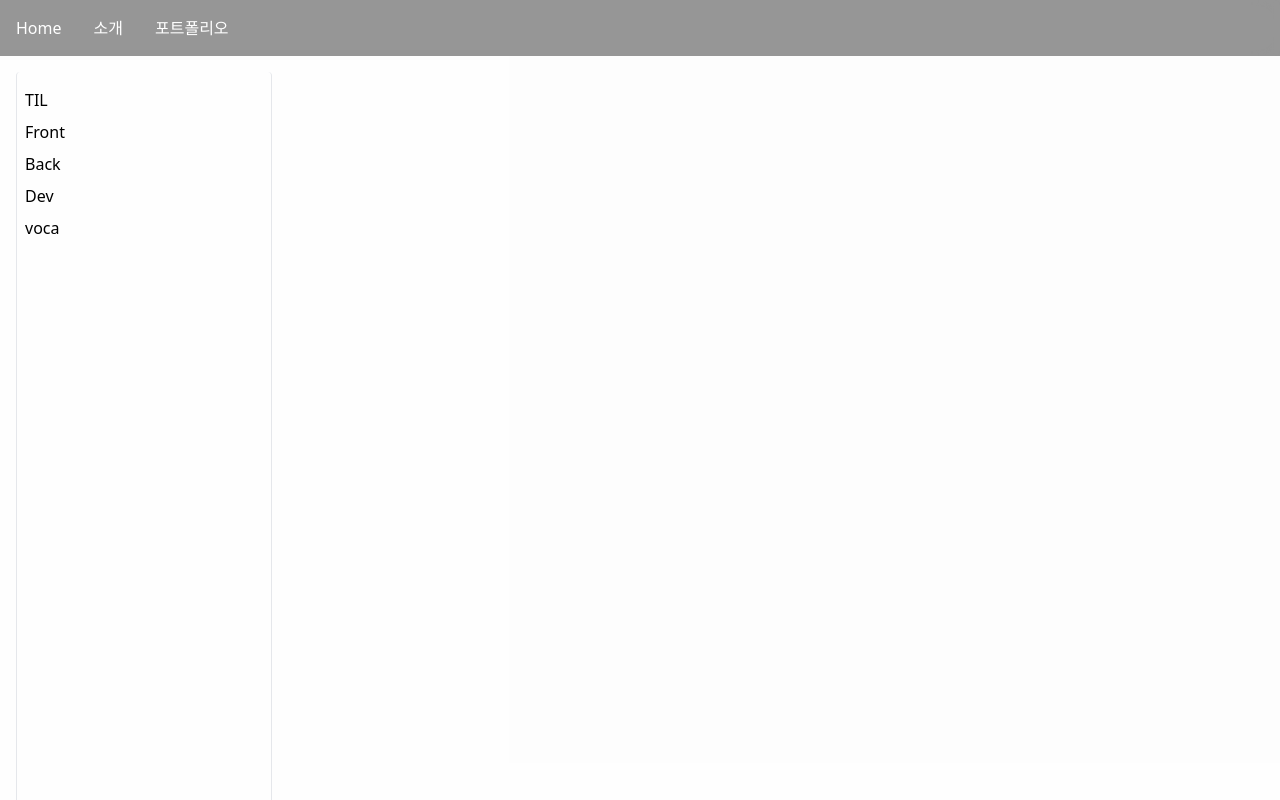
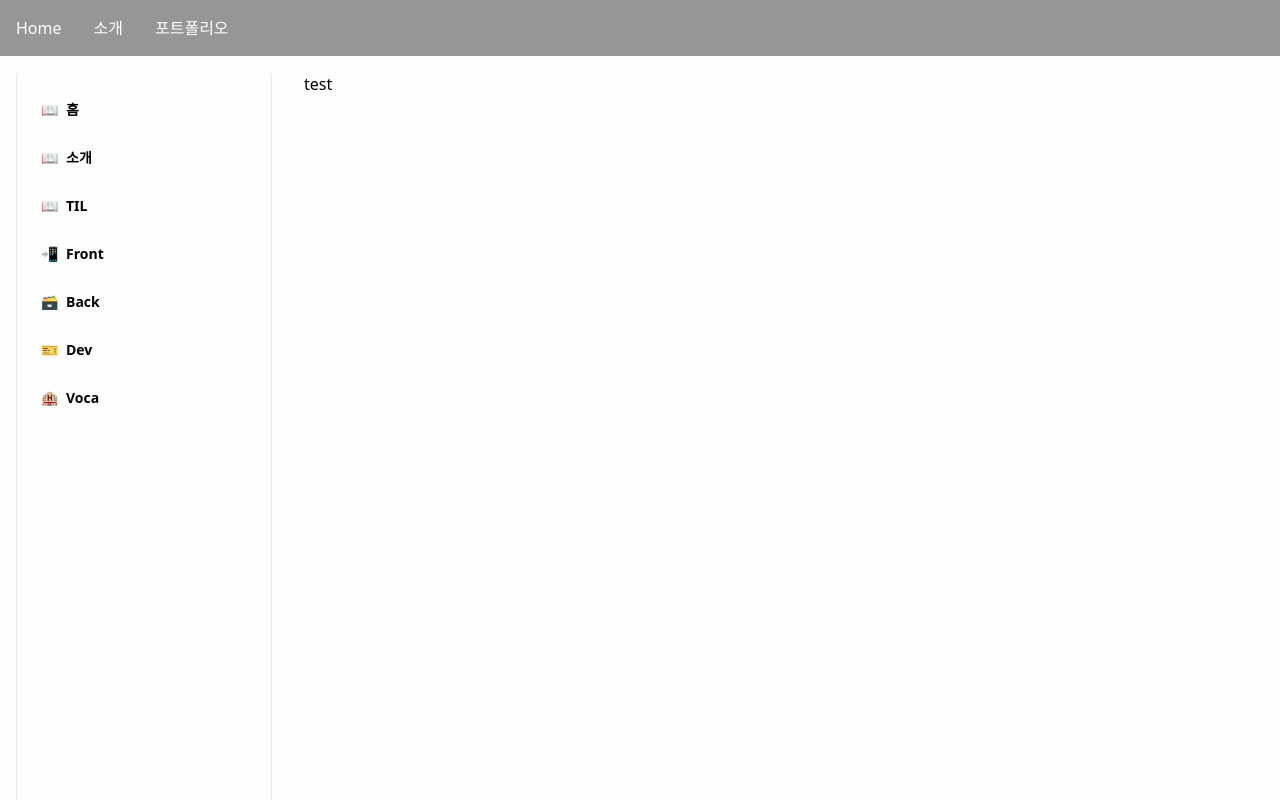
Before and after one commit to DongYeopMe/blog_port, a React (Vite) app in the folder frontend/: page / in a window 1280 px wide. Shown: the top 800 px of the page. Built offline with nearby package versions, Linux system fonts and the light colour scheme.

Commit message:
aside layout 적용

```diff
--- a/frontend/src/components/Layout.jsx
+++ b/frontend/src/components/Layout.jsx
@@ -1,13 +1,40 @@
 import Header from "../components/Header"
 import Footer from "../components/Footer"
 import React from "react"
+import { Link, useNavigate } from "react-router-dom";
 
 const Layout = (props) => {
+    //스텁 데이터 카테고리
+    const categories = [
+        { id: 1, name: "홈", emozi: "📖",path: "/" },
+        { id: 2, name: "소개", emozi: "📖",path: "/introduction" },
+        { id: 3, name: "TIL", emozi: "📖",path: "/category/til" },
+        { id: 4, name: "Front", emozi: "📲", path: "/category/front" },
+        { id: 5, name: "Back",emozi: "🗃️", path: "/category/back" },
+        { id: 6, name: "Dev",emozi: "🎫", path: "/category/dev" },
+        { id: 7, name: "Voca",emozi: "🏨", path: "/category/voca" },
+    ];
     return (
         <div className="relative bg-neutral-50/30">
             <Header />
                 <main className="container mx-auto flex flex-col p-2 sm:p-4 md:flex-row max-h-full">
-                {props.children}
+                    <aside className="border-x rounded mr-8 min-w-64 px-2 py-4 h-lvh">
+                        <nav className="flex flex-col gap-2">
+                            {categories.map((categories)=>(
+                            <Link
+                            key={categories.id}
+                            to={categories.path}
+                            className=" flex
+                            font-bold text-sm whitespace-nowrap
+                            ring-offset-background focus-visible:ring-ring focus-visible:ring-2 focus-visible:ring-offset-2 focus-visible:outline-none
+                            rounded-md h-10 px-4 py-3 disabled:pointer-events-none disabled:opacity-50 transition-colors">
+                                <span className="mr-2">{categories.emozi}</span>
+                            {categories.name}
+                            </Link>
+                            ))}
+                        </nav>
+                    </aside>
+                    {props.children}
                 </main>
             <Footer />
         </div>
--- a/frontend/src/pages/Home.jsx
+++ b/frontend/src/pages/Home.jsx
@@ -1,30 +1,9 @@
 import React,{useState} from "react";
 import { Link, useNavigate } from "react-router-dom";
 function Home(){
-    //스텁 데이터 카테고리
-    const categories = [
-        { id: 1, name: "TIL", path: "/category/til" },
-        { id: 2, name: "Front", path: "/category/front" },
-        { id: 3, name: "Back", path: "/category/back" },
-        { id: 4, name: "Dev", path: "/category/dev" },
-        { id: 4, name: "voca", path: "/category/voca" },
-
-    ];
-
 
     return (
-        <aside className="border-x rounded mr-8 min-w-64 px-2 py-4 h-lvh">
-            <nav className="flex flex-col gap-2">
-                {categories.map((categories)=>(
-                    <Link
-                    key={categories.id}
-                    to={categories.path}
-                    className="">
-                    {categories.name}
-                    </Link>
-                ))}
-            </nav>
-        </aside>
+        <div>test</div>
     )
 }
 export default Home;
--- a/frontend/src/pages/Introduction.jsx
+++ b/frontend/src/pages/Introduction.jsx
@@ -4,7 +4,7 @@ const Introduction = () => {
 
 
     return (
-        <div id="container" className="min-w-full border-4 flex flex-col ">
+        <div id="container" className="border-4 flex flex-col w-full">
             <section id="introduce " className="h-48 grid content-center p-4">
                 <div id="head" className="flex justify-start h-48 px-4">
                     <div className="p-4">
--- a/frontend/src/pages/LoginPage.jsx
+++ /dev/null
@@ -1,32 +0,0 @@
-import React, { useState } from "react";
-import { NavLink } from "react-router-dom";
-
-function LoginPage(){
-    return(
-        <div className="h-screen flex items-center justify-center">
-            <div id="wrap" className="flex flex-col justify-center bg-white text-center w-2/5 h-96 rounded-lg">
-                <header class="header">
-                    <img src="./img/logo.jpg" alt=""/>
-                    <a target="_blank" href="http://www.naver.com" class="logo">
-                        <h1 className="text-3xl text-gray-800">Log In</h1>
-                    </a>
-                </header>
-                <form className="flex flex-col mt-5 px-5">
-                    <div class="login_wrap">
-                        <input type="text" className="bg-gray-100 shadow-inner border-2 focus:border-opacity-50 w-3/4 h-10 my-2" id="userId" placeholder="아이디 또는 이메일" autoFocus></input>
-                        <input type="password" className="bg-gray-100 shadow-inner border-2 focus:border-opacity-50 w-3/4 h-10 my-2" id="password" placeholder="비밀번호"></input>
-                        <button id="loginBtn" className="w-3/4 h-10 bg-gray-800 text-white mt-3 text-lg rounded-lg focus:outline-none hover:opacity-90 mb-3">Login</button>
-                    </div>
-                </form>
-                <div>
-                    <NavLink to="/findId">아이디 찾기</NavLink>
-                    <span>&nbsp;|&nbsp;</span>
-                    <NavLink to="/findPw">비밀번호 찾기</NavLink>
-                    <span>&nbsp;|&nbsp;</span>
-                    <NavLink to="/register">회원가입</NavLink>
-                </div>
-            </div>
-        </div>
-    )
-}
-export default LoginPage;
```
Also changed, not shown: frontend/src/App.jsx (+4 -4 lines).
